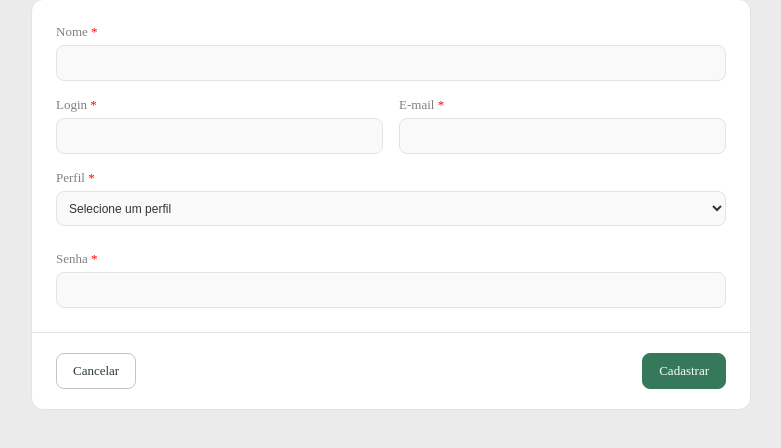
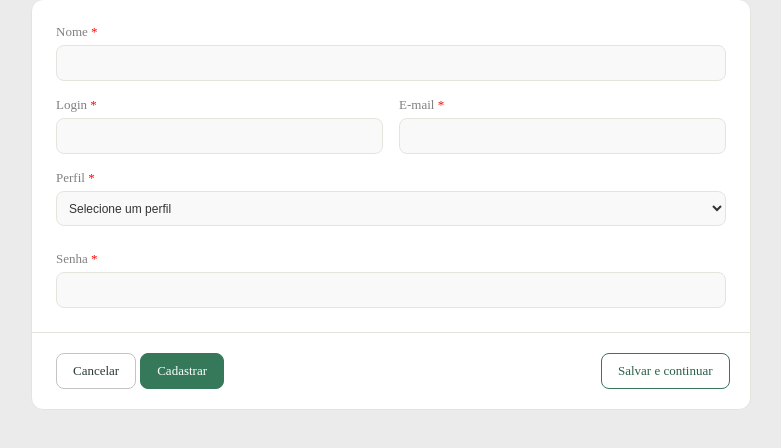
Before and after one commit to danielidallavecchia/biblioteca, a Rails app: page /usuarios/new in a window 1280 px wide. Shown: the part 239-687 px from the top of the page, without its empty margins (249-1030 px from the left). Run offline with Rails 7, Linux system fonts and the light colour scheme; data comes from the database, SQL or seed files in the repository; style sheets or scripts are compiled from the project's sources; parts of the project's set-up code (start-up, migrations or seed data) failed here and were passed over; some libraries are stand-ins or nearby versions.

Commit message:
feat: Adiciona botão de salvar e continuar em form usuario

```diff
--- a/app/views/usuarios/_form.html.erb
+++ b/app/views/usuarios/_form.html.erb
@@ -50,7 +50,16 @@
   </div>
 
   <div class="cartao-rodape">
-    <%= link_to "Cancelar", usuarios_path, class: "btn" %>
-    <%= f.submit(@usuario.new_record? ? "Cadastrar" : "Salvar", class: "btn btn-primario") %>
+    <div>
+      <%= link_to "Cancelar", usuarios_path, class: "btn" %>
+      <%= f.submit(@usuario.new_record? ? "Cadastrar" : "Salvar", class: "btn btn-primario") %>
+    </div>
+
+    <% if @usuario.new_record? %>
+      <div class="salvar-continuar">
+          <%= f.submit "Salvar e continuar", name: "salvar_e_continuar", class: "btn botao-continuar" %>
+      </div>
+    <% end %>
   </div>
+
 <% end %>
```
